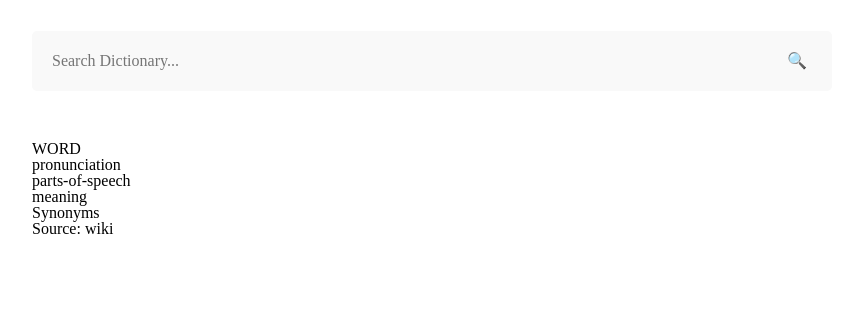
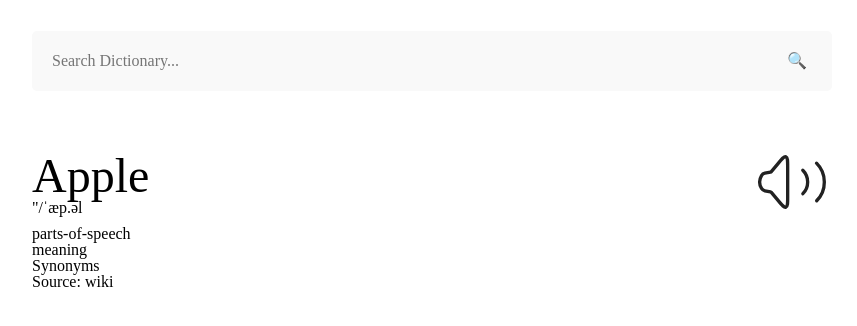
Before and after one commit to blopez024/BryanL_javascript-final-project, a website built with Vite: page index.html in a window 1280 px wide. Shown: the part 152-478 px from the top of the page, without its empty margins (208-1065 px from the left). Built offline with nearby package versions, Linux system fonts and the light colour scheme; files whose address does not match are found by name.

Commit message:
style word, pronunciation, and sound button

```diff
--- a/index.html
+++ b/index.html
@@ -56,8 +56,26 @@
             <button>🔍</button>
           </div>
           <div class="content">
-            <div class="word">WORD</div>
-            <div class="pronunciation">pronunciation</div>
+            <div class="word-content">
+              <div>
+                <div class="word">
+                  <h1>Apple</h1>
+                </div>
+                <div class="pronunciation">
+                  <p>"/ˈæp.əl</p>
+                </div>
+              </div>
+              <div class="sound">
+                <img
+                  src="./public/sound.svg"
+                  alt=""
+                  srcset=""
+                  width="80px"
+                  height="80px"
+                />
+              </div>
+            </div>
+
             <div class="parts-of-speech">parts-of-speech</div>
             <div class="meaning">
               meaning
--- a/src/style.css
+++ b/src/style.css
@@ -127,10 +127,6 @@ table {
   border-collapse: collapse;
   border-spacing: 0;
 }
-
-/* div {
-  border: 0.5px dashed black;
-} */
 
 /* Custom CSS Properties */
 
@@ -301,3 +297,25 @@ input:checked + .slider:before {
   width: 25px;
   cursor: pointer;
 }
+
+.word-content {
+  display: flex;
+  flex-direction: row;
+  justify-content: space-between;
+  align-items: center;
+}
+
+h1 {
+  font-size: xxx-large;
+}
+
+.sound img {
+  border: 0.5px solid white;
+  border-radius: 50%;
+}
+
+.sound img:hover {
+  border: 0.5px solid #2196f3;
+  border-radius: 50%;
+  cursor: pointer;
+}
```
Also changed, not shown: public/sound.svg (added).
